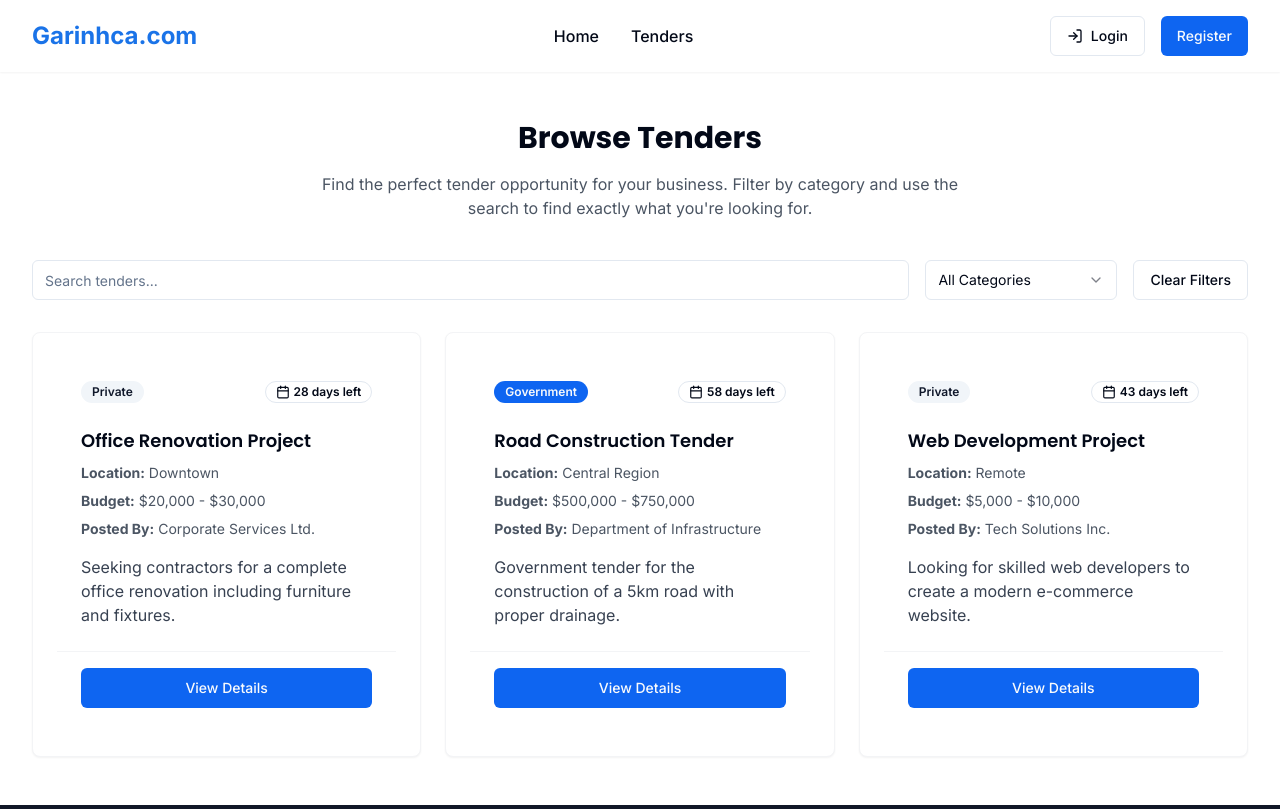
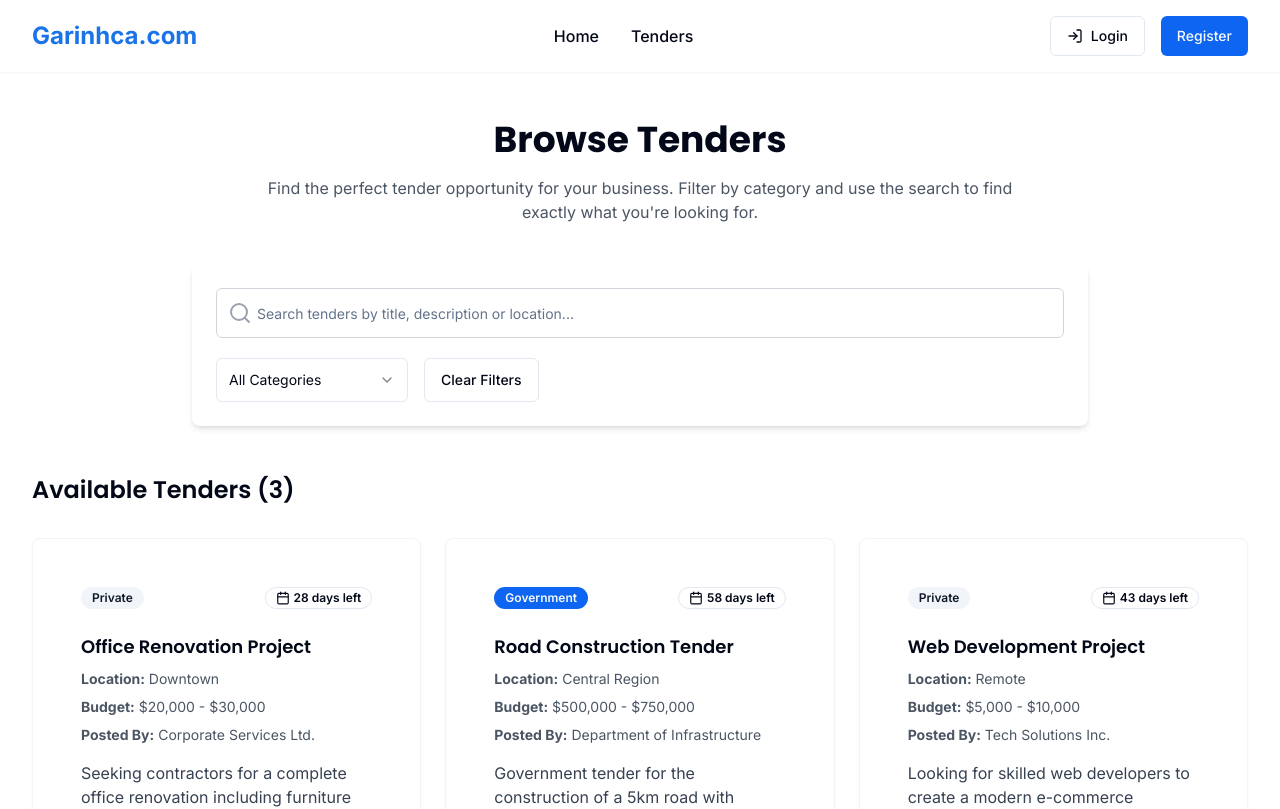
Before and after one commit to Prasannagirioffical/garinhca-tender-hub, a React (Vite) app: page /tenders in a window 1280 px wide. Shown: the top 809 px of the page. Built offline with nearby package versions, Linux system fonts and the light colour scheme.

Commit message:
feat: Make browse tenders visible and add search bar
- Display the "Browse Tenders" heading on the home page.
- Add a search bar to the TendersPage for filtering tenders.

```diff
--- a/src/components/home/TenderList.tsx
+++ b/src/components/home/TenderList.tsx
@@ -3,6 +3,7 @@ import { useTender } from '@/contexts/TenderContext';
 import TenderCard from '@/components/tenders/TenderCard';
 import { Button } from '@/components/ui/button';
 import { Link } from 'react-router-dom';
+import { Search } from 'lucide-react';
 
 const TenderList = () => {
   const { tenders } = useTender();
@@ -26,6 +27,13 @@ const TenderList = () => {
           <p className="text-gray-600 max-w-2xl mx-auto">
             Discover the most recent tender opportunities available on our platform. Browse and apply to find your next business opportunity.
           </p>
+
+          <div className="mt-8 max-w-xl mx-auto">
+            <Link to="/tenders" className="flex items-center justify-center gap-2 bg-white py-3 px-4 rounded-lg shadow-md hover:shadow-lg transition-all">
+              <Search size={20} />
+              <span className="text-lg">Search all available tenders</span>
+            </Link>
+          </div>
         </div>
 
         {recentTenders.length > 0 ? (
--- a/src/pages/TendersPage.tsx
+++ b/src/pages/TendersPage.tsx
@@ -7,6 +7,7 @@ import { Input } from '@/components/ui/input';
 import { Button } from '@/components/ui/button';
 import { Select, SelectContent, SelectItem, SelectTrigger, SelectValue } from '@/components/ui/select';
 import { Tender } from '@/contexts/TenderContext';
+import { Search } from 'lucide-react';
 
 const TendersPage = () => {
   const { tenders } = useTender();
@@ -41,28 +42,32 @@ const TendersPage = () => {
     <Layout>
       <div className="container-custom py-12">
         <div className="mb-10 text-center">
-          <h1 className="text-3xl font-bold mb-4">Browse Tenders</h1>
-          <p className="text-gray-600 max-w-2xl mx-auto">
+          <h1 className="text-4xl font-bold mb-4">Browse Tenders</h1>
+          <p className="text-gray-600 max-w-3xl mx-auto">
             Find the perfect tender opportunity for your business. Filter by category and use the search to find exactly what you're looking for.
           </p>
         </div>
 
-        <div className="mb-8 flex flex-col md:flex-row gap-4">
-          <div className="flex-1">
+        {/* Enhanced Search Bar */}
+        <div className="max-w-4xl mx-auto mb-12 bg-white rounded-lg shadow-md p-6">
+          <div className="flex flex-col gap-5">
+            <div className="relative">
+              <Search className="absolute left-3 top-1/2 transform -translate-y-1/2 text-gray-400" />
               <Input
-              placeholder="Search tenders..."
+                placeholder="Search tenders by title, description or location..."
                 value={searchTerm}
                 onChange={(e) => setSearchTerm(e.target.value)}
-              className="w-full"
+                className="pl-10 py-6 text-lg border-gray-300"
               />
             </div>
 
+            <div className="flex flex-col md:flex-row gap-4">
               <div className="w-full md:w-48">
                 <Select
                   value={categoryFilter}
                   onValueChange={setCategoryFilter}
                 >
-              <SelectTrigger>
+                  <SelectTrigger className="h-11">
                     <SelectValue placeholder="Category" />
                   </SelectTrigger>
                   <SelectContent>
@@ -79,9 +84,16 @@ const TendersPage = () => {
                   setSearchTerm('');
                   setCategoryFilter('all');
                 }}
+                className="h-11"
               >
                 Clear Filters
               </Button>
+            </div>
+          </div>
+        </div>
+
+        <div className="mb-8">
+          <h2 className="text-2xl font-semibold mb-4">Available Tenders ({filteredTenders.length})</h2>
         </div>
 
         {filteredTenders.length > 0 ? (
@@ -91,7 +103,7 @@ const TendersPage = () => {
             ))}
           </div>
         ) : (
-          <div className="text-center py-16">
+          <div className="text-center py-16 bg-gray-50 rounded-lg">
             <h3 className="text-xl font-semibold mb-2">No matching tenders found</h3>
             <p className="text-gray-500">Try adjusting your search or filters</p>
           </div>
```
Lines whose indentation alone changed are shown as unchanged.
